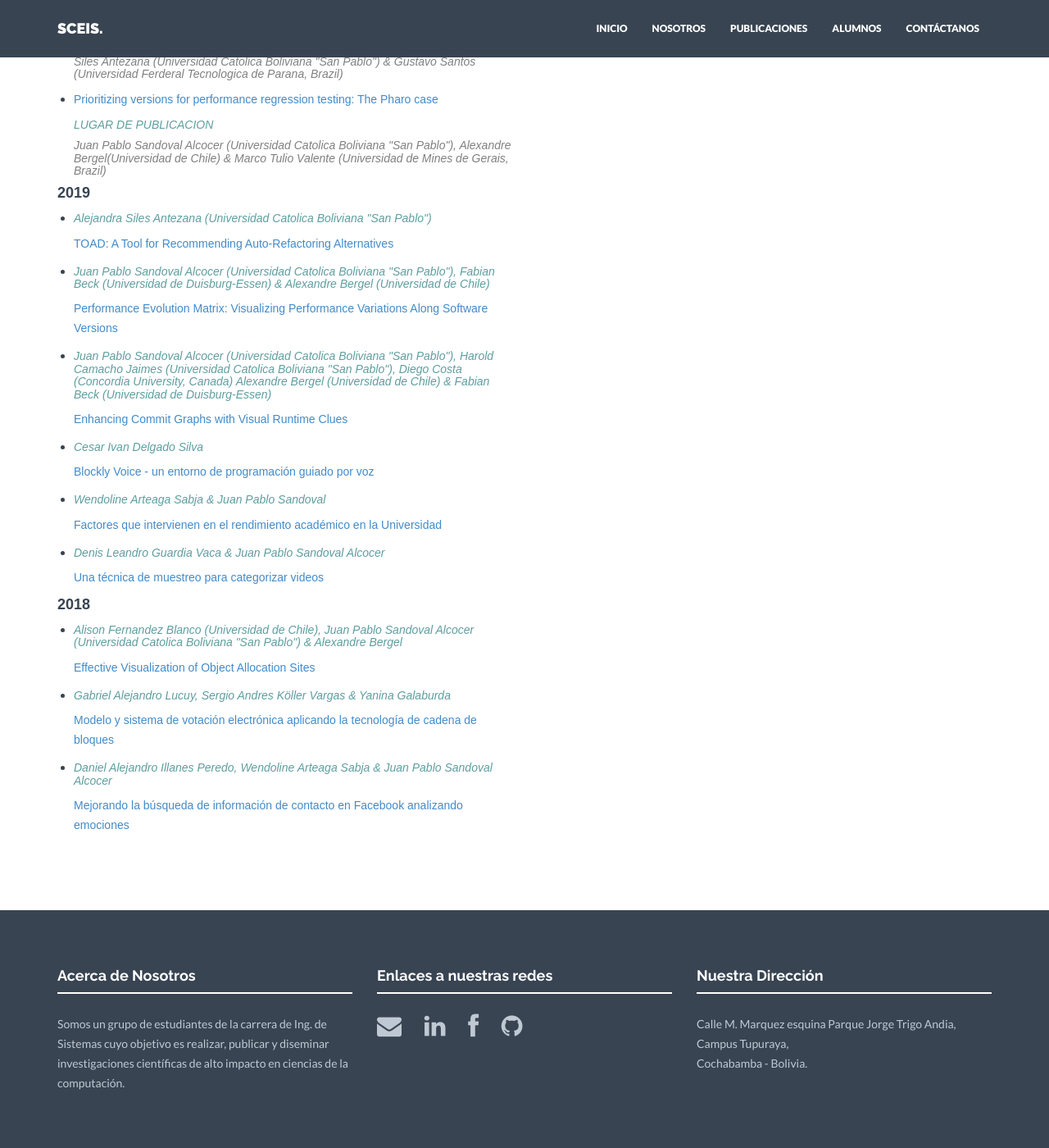
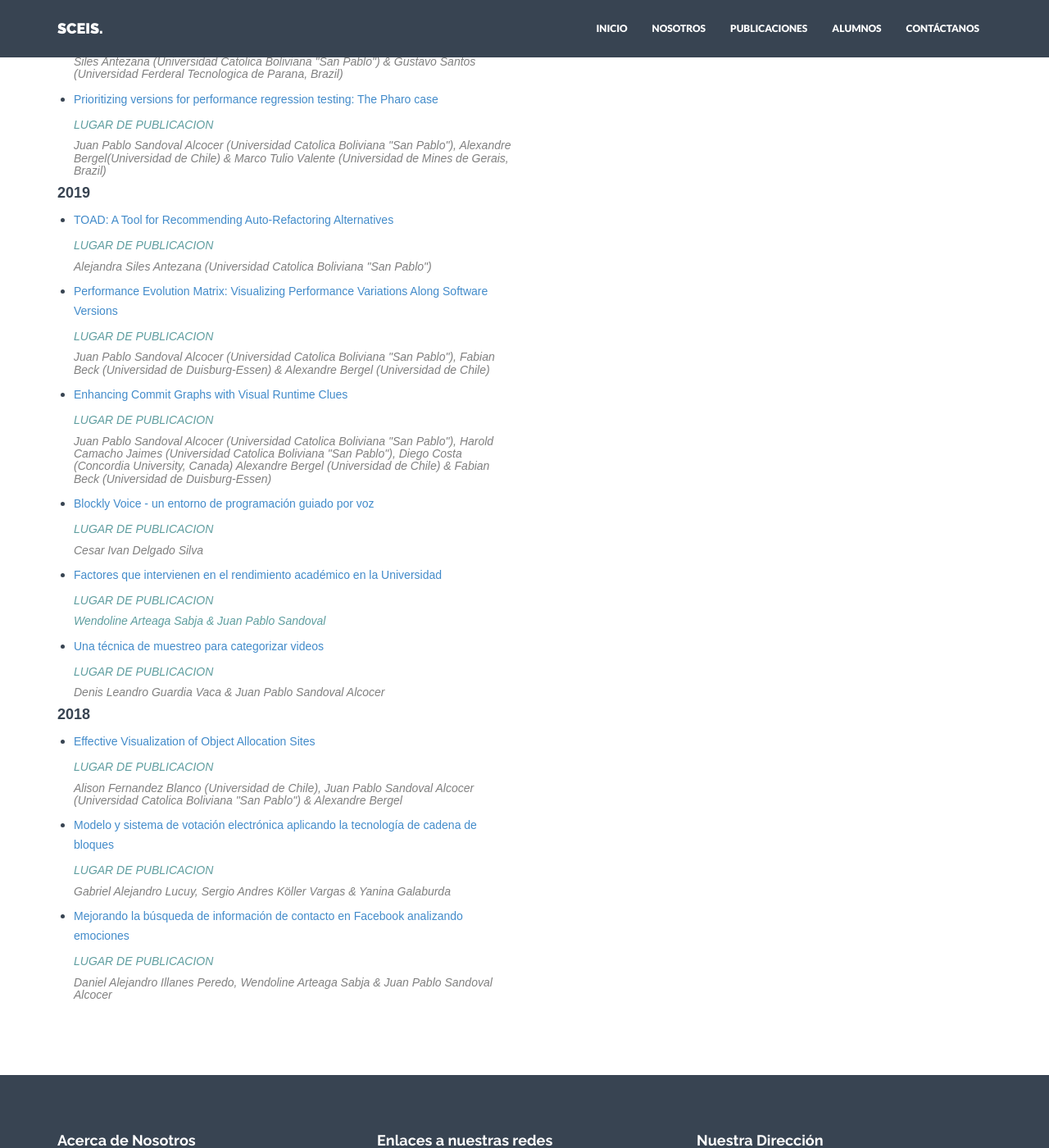
Before and after one commit to SociedadCEIS/paginaSCEIS, a Jekyll site: the page built from publications.html, in a window 1280 px wide and 1400 px high, scrolled down 530 px. Shown: the whole window at 82% size. Built offline with Jekyll 4.4.1, drawn with Linux system fonts in a browser that asks for light colours; nearby versions of some CDN libraries.

Commit message:
reorder publications list

```diff
--- a/publications.html
+++ b/publications.html
@@ -11,8 +11,8 @@ permalink: /publications/
             <h4 style="font-family:Arial, Helvetica, sans-serif;">2020</h4>
             <ul>
                 <li>
-                    <p style="font-family:Arial, Helvetica, sans-serif;"><a href= "10.1109/VISSOFT51673.2020.00005" >TestEvoViz: Visual Introspection for Genetically-Based Test Coverage Evolution</a></p>
-                    <h5 style="font-family:Arial, Helvetica, sans-serif; color:cadetblue"><i>LUGAR DE PUBLICACION</i></h5>
+                    <p style="font-family:Arial, Helvetica, sans-serif, bold;"><a href= "10.1109/VISSOFT51673.2020.00005" >TestEvoViz: Visual Introspection for Genetically-Based Test Coverage Evolution</a></p>
+                    <h5 style="font-family:Arial, Helvetica, sans-serif, bold; color:cadetblue"><i>LUGAR DE PUBLICACION</i></h5>
                     <h5 style="font-family:Arial, Helvetica, sans-serif; color:grey"><i>Andreina Cota Vidaure (SEMANTICS S.R.L.), Evelyn Cusi Lopez (SEMANTICS S.R.L.), Juan Pablo Sandoval Alcocer(Universidad Catolica Boliviana "San Pablo") & Alexandre Bergel (Universidad de Chile)</i></h5>
                 </li>
 
@@ -39,51 +39,60 @@ permalink: /publications/
 
             <ul>
                 <li>
-                    <h5 style="font-family:Arial, Helvetica, sans-serif; color:cadetblue"><i>Alejandra Siles Antezana (Universidad Catolica Boliviana "San Pablo")</i></h5>
                     <p style="font-family:Arial, Helvetica, sans-serif;"><a href= "10.1109/ICSE-Companion.2019.00071" >TOAD: A Tool for Recommending Auto-Refactoring Alternatives</a></p>
+                    <h5 style="font-family:Arial, Helvetica, sans-serif; color:cadetblue"><i>LUGAR DE PUBLICACION</i></h5>
+                    <h5 style="font-family:Arial, Helvetica, sans-serif; color:grey"><i>Alejandra Siles Antezana (Universidad Catolica Boliviana "San Pablo")</i></h5>
                 </li>
 
                 <li>
-                    <h5 style="font-family:Arial, Helvetica, sans-serif; color:cadetblue"><i>Juan Pablo Sandoval Alcocer (Universidad Catolica Boliviana "San Pablo"), Fabian Beck (Universidad de Duisburg-Essen) & Alexandre Bergel (Universidad de Chile)</i></h5>
                     <p style="font-family:Arial, Helvetica, sans-serif;"><a href= "http://www.scielo.org.bo/scielo.php?script=sci_arttext&pid=S1683-07892018000200004&lng=es&nrm=iso&tlng=es" >Performance Evolution Matrix: Visualizing Performance Variations Along Software Versions</a></p>
+                    <h5 style="font-family:Arial, Helvetica, sans-serif; color:cadetblue"><i>LUGAR DE PUBLICACION</i></h5>
+                    <h5 style="font-family:Arial, Helvetica, sans-serif; color:grey"><i>Juan Pablo Sandoval Alcocer (Universidad Catolica Boliviana "San Pablo"), Fabian Beck (Universidad de Duisburg-Essen) & Alexandre Bergel (Universidad de Chile)</i></h5>
                 </li>
 
                 <li>
-                    <h5 style="font-family:Arial, Helvetica, sans-serif; color:cadetblue"><i>Juan Pablo Sandoval Alcocer (Universidad Catolica Boliviana "San Pablo"), Harold Camacho Jaimes (Universidad Catolica Boliviana "San Pablo"), Diego Costa (Concordia University, Canada) Alexandre Bergel (Universidad de Chile) & Fabian Beck (Universidad de Duisburg-Essen)</i></h5>
                     <p style="font-family:Arial, Helvetica, sans-serif;"><a href= "10.1109/VISSOFT.2019.00012" >Enhancing Commit Graphs with Visual Runtime Clues</a></p>
+                    <h5 style="font-family:Arial, Helvetica, sans-serif; color:cadetblue"><i>LUGAR DE PUBLICACION</i></h5>
+                    <h5 style="font-family:Arial, Helvetica, sans-serif; color:grey"><i>Juan Pablo Sandoval Alcocer (Universidad Catolica Boliviana "San Pablo"), Harold Camacho Jaimes (Universidad Catolica Boliviana "San Pablo"), Diego Costa (Concordia University, Canada) Alexandre Bergel (Universidad de Chile) & Fabian Beck (Universidad de Duisburg-Essen)</i></h5>
                 </li>
 
                 <li>
-                    <h5 style="font-family:Arial, Helvetica, sans-serif; color:cadetblue"><i>Cesar Ivan Delgado Silva</i></h5>
                     <p style="font-family:Arial, Helvetica, sans-serif;"><a href= "http://www.scielo.org.bo/scielo.php?script=sci_arttext&pid=S1683-07892019000100006&lng=es&nrm=iso" >Blockly Voice - un entorno de programación guiado por voz</a></p>
+                    <h5 style="font-family:Arial, Helvetica, sans-serif; color:cadetblue"><i>LUGAR DE PUBLICACION</i></h5>
+                    <h5 style="font-family:Arial, Helvetica, sans-serif; color:grey"><i>Cesar Ivan Delgado Silva</i></h5>
                 </li>
 
                 <li>
+                    <p style="font-family:Arial, Helvetica, sans-serif;"><a href= "http://www.scielo.org.bo/scielo.php?script=sci_arttext&pid=S1683-07892018000200004&lng=es&nrm=iso&tlng=es" >Factores que intervienen en el rendimiento académico en la Universidad</a></p>
+                    <h5 style="font-family:Arial, Helvetica, sans-serif; color:cadetblue"><i>LUGAR DE PUBLICACION</i></h5>
                     <h5 style="font-family:Arial, Helvetica, sans-serif; color:cadetblue"><i>Wendoline Arteaga Sabja & Juan Pablo Sandoval</i></h5>
-                    <p style="font-family:Arial, Helvetica, sans-serif;"><a href= "http://www.scielo.org.bo/scielo.php?script=sci_arttext&pid=S1683-07892018000200004&lng=es&nrm=iso&tlng=es" >Factores que intervienen en el rendimiento académico en la Universidad</a></p>
                 </li>
 
                 <li>
-                    <h5 style="font-family:Arial, Helvetica, sans-serif; color:cadetblue"><i>Denis Leandro Guardia Vaca & Juan Pablo Sandoval Alcocer</i></h5>
                     <p style="font-family:Arial, Helvetica, sans-serif;"><a href= "http://www.scielo.org.bo/scielo.php?script=sci_arttext&pid=S1683-07892018000200009&lng=es&nrm=iso" >Una técnica de muestreo para categorizar videos</a></p>
+                    <h5 style="font-family:Arial, Helvetica, sans-serif; color:cadetblue"><i>LUGAR DE PUBLICACION</i></h5>
+                    <h5 style="font-family:Arial, Helvetica, sans-serif; color:grey"><i>Denis Leandro Guardia Vaca & Juan Pablo Sandoval Alcocer</i></h5>
                 </li>
             </ul>
 
             <h4 style="font-family:Arial, Helvetica, sans-serif;">2018</h4>
             <ul>
                 <li>
-                    <h5 style="font-family:Arial, Helvetica, sans-serif; color:cadetblue"><i>Alison Fernandez Blanco (Universidad de Chile), Juan Pablo Sandoval Alcocer (Universidad Catolica Boliviana "San Pablo") & Alexandre Bergel</i></h5>
                     <p style="font-family:Arial, Helvetica, sans-serif;"><a href= "http://bergel.eu/MyPapers/Fern18a.pdf" >Effective Visualization of Object Allocation Sites</a></p>
+                    <h5 style="font-family:Arial, Helvetica, sans-serif; color:cadetblue"><i>LUGAR DE PUBLICACION</i></h5>
+                    <h5 style="font-family:Arial, Helvetica, sans-serif; color:grey"><i>Alison Fernandez Blanco (Universidad de Chile), Juan Pablo Sandoval Alcocer (Universidad Catolica Boliviana "San Pablo") & Alexandre Bergel</i></h5>
                 </li>
 
                 <li>
-                    <h5 style="font-family:Arial, Helvetica, sans-serif; color:cadetblue"><i>Gabriel Alejandro Lucuy, Sergio Andres Köller Vargas & Yanina Galaburda</i></h5>
                     <p style="font-family:Arial, Helvetica, sans-serif;"><a href= "http://www.scielo.org.bo/scielo.php?script=sci_arttext&pid=S1683-07892019000200006" >Modelo y sistema de votación electrónica aplicando la tecnología de cadena de bloques</a></p>
+                    <h5 style="font-family:Arial, Helvetica, sans-serif; color:cadetblue"><i>LUGAR DE PUBLICACION</i></h5>
+                    <h5 style="font-family:Arial, Helvetica, sans-serif; color:grey"><i>Gabriel Alejandro Lucuy, Sergio Andres Köller Vargas & Yanina Galaburda</i></h5>
                 </li>
 
                 <li>
-                    <h5 style="font-family:Arial, Helvetica, sans-serif; color:cadetblue"><i>Daniel Alejandro Illanes Peredo, Wendoline Arteaga Sabja & Juan Pablo Sandoval Alcocer</i></h5>
                     <p style="font-family:Arial, Helvetica, sans-serif;"><a href= "http://www.scielo.org.bo/scielo.php?pid=S1683-07892019000200007&script=sci_arttext" >Mejorando la búsqueda de información de contacto en Facebook analizando emociones</a></p>
+                    <h5 style="font-family:Arial, Helvetica, sans-serif; color:cadetblue"><i>LUGAR DE PUBLICACION</i></h5>
+                    <h5 style="font-family:Arial, Helvetica, sans-serif; color:grey"><i>Daniel Alejandro Illanes Peredo, Wendoline Arteaga Sabja & Juan Pablo Sandoval Alcocer</i></h5>
                 </li>
             </ul>
 
```
